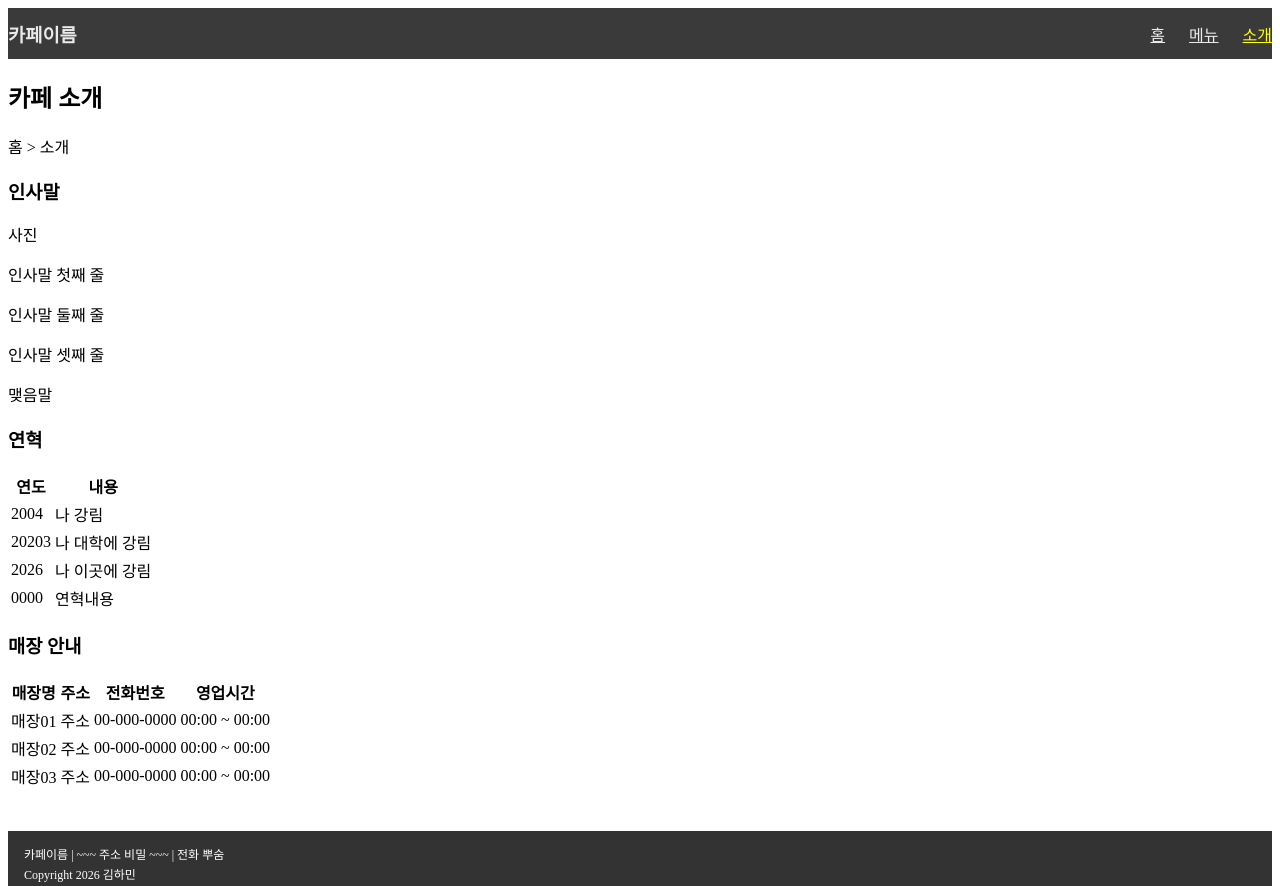
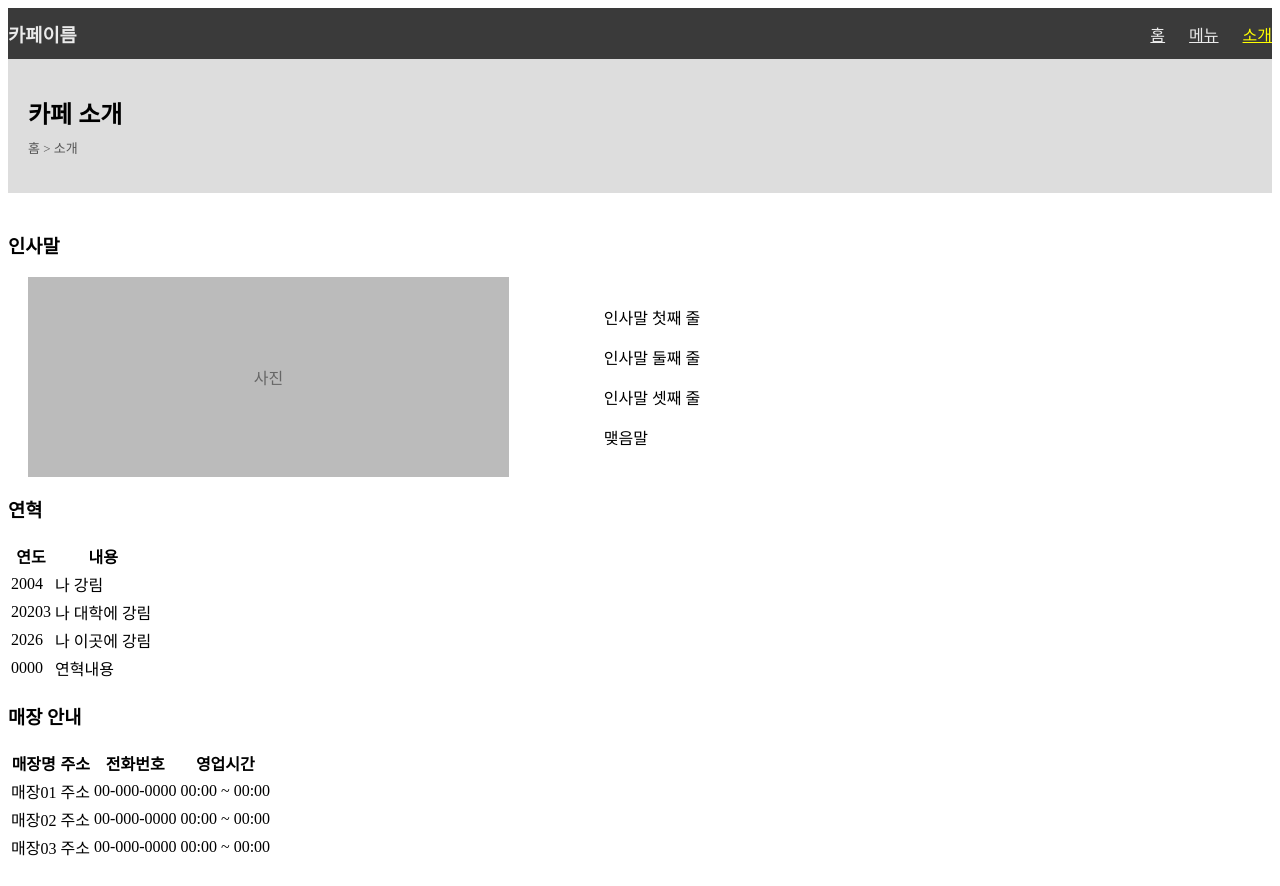
Before and after one commit to hxxdxm/cafe_hamin, a plain HTML site: page intro.html in a window 1280 px wide. Shown: the top 886 px of the page. Drawn offline with Linux system fonts and the light colour scheme.

Commit message:
Update intro.html

```diff
--- a/intro.html
+++ b/intro.html
@@ -4,7 +4,7 @@
   <meta charset="UTF-8">
   <meta name="viewport" content="width=device-width, initial-scale=1.0">
   <title>김하민 카페 소개</title>
-  <link rel="stylesheet" href="./index.css">
+  <link rel="stylesheet" href="./intro.css">
   <link rel="stylesheet" href="./header.css">
   <link rel="stylesheet" href="./footer.css">
   <script defer src="./cafe.js"></script>
```
